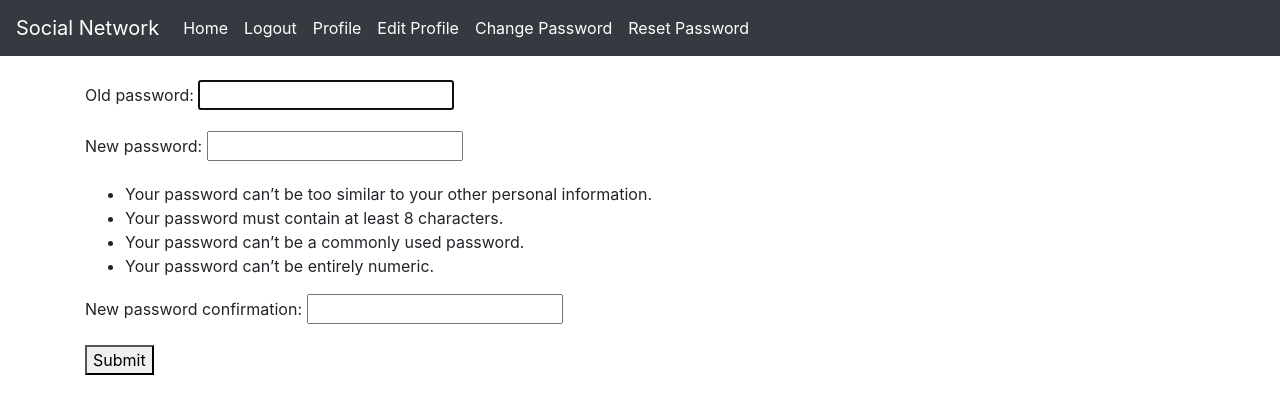
After one commit to vinpalace/django-tutorial, a Django app: page /account/change-password/ in a window 1280 px wide. The commit adds this page. Shown: the top 414 px of the page. Run offline with Django 3.2, Linux system fonts and the light colour scheme; a user stored in the database is signed in; some libraries are stand-ins or nearby versions.

Commit message:
Add files via upload

```diff
--- /dev/null
+++ b/django_project_tutorial/accounts/templates/accounts/change_password.html
@@ -0,0 +1,17 @@
+{% extends 'base.html' %}
+
+    {% block head %}
+        <title>Profile</title>
+    {% endblock %}
+
+    {% block body %}
+    <div class="container">
+            <form method="post">
+                {% csrf_token %}
+                {{ form.as_p }}
+                <button type="submit">Submit</button>
+            </form>
+            <br>
+    </div>
+
+    {% endblock %}
--- a/django_project_tutorial/accounts/templates/base.html
+++ b/django_project_tutorial/accounts/templates/base.html
@@ -9,32 +9,65 @@ href="{% static 'accounts/css/bootstrap.min.css' %}"/>
         {% endblock %}
     </head>
 
+    <nav class="navbar navbar-expand navbar-dark bg-dark">
+      <a class="navbar-brand" href="#">Social Network</a>
+      <button class="navbar-toggler" type="button" data-toggle="collapse" data-target="#navbarsExample02" aria-controls="navbarsExample02" aria-expanded="false" aria-label="Toggle navigation">
+        <span class="navbar-toggler-icon"></span>
+      </button>
+
+      <div class="collapse navbar-collapse" id="navbarsExample02">
+
+        {% if user.is_authenticated %}
+        <ul class="navbar-nav mr-auto">
+          <li class="nav-item active">
+            <a class="nav-link" href="/account">Home <span class="sr-only">(current)</span></a>
+          </li>
+          <li class="nav-item active">
+            <a class="nav-link" href="/account/logout">Logout</a>
+          </li>
+          <li class="nav-item active">
+            <a class="nav-link" href="{% url 'accounts:view_profile' %}">Profile</a>
+          </li>
+          <li class="nav-item active">
+            <a class="nav-link" href="/account/profile/edit">Edit Profile</a>
+          </li>
+          <li class="nav-item active">
+            <a class="nav-link" href="/account/change-password">Change Password</a>
+          </li>
+          <li class="nav-item active">
+            <a class="nav-link" href="/account/reset-password">Reset Password</a>
+          </li>
+
+        </ul>
+
+
+        {% else %}
+
+        <ul class="navbar-nav mr-auto">
+          <li class="nav-item active">
+            <a class="nav-link" href="/account">Home <span class="sr-only">(current)</span></a>
+          </li>
+          <li class="nav-item active">
+            <a class="nav-link" href="/account/login">Login</a>
+          </li>
+
+        </ul>
+
+        <ul class="navbar-nav navbar-right">
+            <li><a href="/account/register" class="nav-link"> Register</a></li>
+        </ul>
+
+        {% endif %}
+
+      </div>
+    </nav>
 
     <body>
         <br>
+
+
     <div class="container">
 
-    <nav class="navbar navbar-expand-lg navbar-light bg-light">
-      <a class="navbar-brand" href="/">Project</a>
-      <button class="navbar-toggler" type="button" data-toggle="collapse" data-target="#navbarSupportedContent" aria-controls="navbarSupportedContent" aria-expanded="false" aria-label="Toggle navigation">
-        <span class="navbar-toggler-icon"></span>
-      </button>
-
-      <div class="collapse navbar-collapse" id="navbarSupportedContent">
-
-        <form class="form-inline my-2 my-lg-0">
-          <input class="form-control mr-sm-2" type="search" placeholder="Search" aria-label="Search">
-          <button class="btn btn-outline-success my-2 my-sm-0" type="submit">Search</button>
-        </form>
-      </div>
-
-      <div id="navbar" class="navbar-collapse collapse">
-          <ul class="nav navbar-nav navbar-right">
-              <li><a href="/account/register">Register </a></li>
-          </ul>
-
-      </div>
-    </nav>
 </div>
         {% block body %}
             <h1>Base</h1>
--- a/django_project_tutorial/accounts/urls.py
+++ b/django_project_tutorial/accounts/urls.py
@@ -1,13 +1,25 @@
 from django.conf.urls import url
 from . import views #looks for views in main level
-from django.contrib.auth.views import login, logout
+from django.contrib.auth.views import (login, logout, password_reset,
+ password_reset_done,
+ password_reset_confirm, password_reset_complete)
 
+app_name = 'accounts'
 urlpatterns = [
     url(r'^$', views.home),
-    url(r'^login/$', login, {'template_name':'accounts/login.html'}),
-    url(r'^logout/$', logout, {'template_name':'accounts/logout.html'}),
+    url(r'^login/$', login, {'template_name':'accounts/login.html'}, name='login'),
+    url(r'^logout/$', logout, {'template_name':'accounts/logout.html'}, name='logout'),
     url(r'^register/$', views.register, name='register'),
     url(r'^profile/$', views.view_profile, name='view_profile'),
-    url(r'^profile/edit$', views.edit_profile, name='edit_profile'),
-    url(r'^change-password$', views.change_password, name='change_password')
+    url(r'^profile/edit/$', views.edit_profile, name='edit_profile'),
+    url(r'^change-password/$', views.change_password, name='change_password'),
+
+    url(r'^reset-password/$', password_reset, {'template_name':'accounts/reset_password.html', 'post_reset_redirect': 'accounts:password_reset_done', 'email_template_name': 'accounts/reset_password_email.html'}, name='reset_password'),
+
+    url(r'^reset-password/done/$', password_reset_done, {'template_name': 'accounts/reset_password_done.html'}, name='password_reset_done'),
+
+    url(r'^reset-password/confirm/(?P<uidb64>[0-9A-Za-z]+)-(?P<token>.+)/$', password_reset_confirm, {'template_name': 'accounts/reset_password_confirm.html', 'post_reset_redirect': 'accounts:password_reset_complete'}, name='password_reset_confirm'),
+
+    url(r'^reset-password/complete/$', password_reset_complete,{'template_name': 'accounts/reset_password_complete.html'}, name='password_reset_complete')
+
 ]
--- a/django_project_tutorial/accounts/views.py
+++ b/django_project_tutorial/accounts/views.py
@@ -1,12 +1,16 @@
 from django.shortcuts import render, redirect
 from accounts.forms import (RegistrationForm,
-EditProfileForm,
-PasswordChangeForm)
+EditProfileForm)
 
+from django.contrib.auth.forms import PasswordChangeForm
 from django.contrib.auth.models import User
+from django.contrib.auth import update_session_auth_hash # to make sure user is logged in even after password change
+
+from django.contrib.auth.decorators import login_required # to make sure the views only work if the user is logged in, its just a decorator
 
 # Create your views here.
 # function based views
+
 def home(request):
     numbers = [1, 2, 3, 4, 5]
     name = "Moturu Vineeth"
@@ -31,6 +35,7 @@ def view_profile(request):
     context = {'user': request.user}
     return render(request, 'accounts/profile.html', context)
 
+
 def edit_profile(request):
     if request.method == "POST":
         form = EditProfileForm(request.POST, instance=request.user)
@@ -43,3 +48,22 @@ def edit_profile(request):
         form = EditProfileForm(instance=request.user)
         context = {'form' : form}
         return render(request, 'accounts/edit_profile.html', context)
+
+def change_password(request):
+    if request.method == "POST":
+        form = PasswordChangeForm(data=request.POST, user=request.user)
+
+
+        if form.is_valid():
+            form.save()
+            update_session_auth_hash(request, form.user)
+            return redirect('/account/profile')
+        else:
+            return redirect('/account/change_password') # VIDEO 20 - 22 MAX GOODRIDGE
+
+    else:
+        form = PasswordChangeForm(user=request.user)
+
+        context = {'form': form}
+
+        return render(request, 'accounts/change_password.html', context)
--- /dev/null
+++ b/django_project_tutorial/django_project_tutorial/middleware.py
@@ -0,0 +1,35 @@
+import re
+from django.conf import settings
+from django.shortcuts import redirect
+from django.contrib.auth import logout
+from django.urls import reverse
+
+EXEMPT_URLS = [re.compile(settings.LOGIN_URL.lstrip('/'))]
+if hasattr(settings, 'LOGIN_EXEMPT_URLS'):
+    EXEMPT_URLS += [re.compile(url) for url in settings.LOGIN_EXEMPT_URLS]
+
+class LoginRequiredMiddleware:
+    def __init__(self, get_response):
+        self.get_response = get_response
+
+    def __call__(self, request):
+        response = self.get_response(request)
+        return response
+
+    def process_view(self, request, view_func, view_args, view_kwargs):
+        assert hasattr(request, 'user')
+        path = request.path_info.lstrip('/')
+
+        url_is_exempt = any(url.match(path) for url in EXEMPT_URLS)
+
+        # max goodridge vid 28
+
+        if path == reverse('accounts:logout').lstrip('/'): # We have defined namesapce thats why something different here
+            logout(request)
+
+        if request.user.is_authenticated and url_is_exempt:
+            return redirect(settings.LOGIN_REDIRECT_URL)
+        elif request.user.is_authenticated or url_is_exempt:
+            return None
+        else:
+            return redirect(settings.LOGIN_URL)
--- a/django_project_tutorial/django_project_tutorial/urls.py
+++ b/django_project_tutorial/django_project_tutorial/urls.py
@@ -21,6 +21,6 @@ from django_project_tutorial import views
 urlpatterns = [
     path('', views.login_redirect, name='login_redirect'),
     path('admin/', admin.site.urls),
-    path('account/', include('accounts.urls')),
+    path('account/', include('accounts.urls', namespace='accounts'))
 
 ]
```
Also changed, not shown: django_project_tutorial/accounts/templates/accounts/reset_password.html (added, +25 -0 lines), django_project_tutorial/accounts/templates/accounts/reset_password_complete.html (added, +23 -0 lines), django_project_tutorial/accounts/templates/accounts/reset_password_confirm.html (added, +25 -0 lines), django_project_tutorial/accounts/templates/accounts/reset_password_done.html (added, +21 -0 lines), django_project_tutorial/accounts/templates/accounts/reset_password_email.html (added, +14 -0 lines), django_project_tutorial/django_project_tutorial/settings.py (+13 -0 lines), django_project_tutorial/db.sqlite3.
